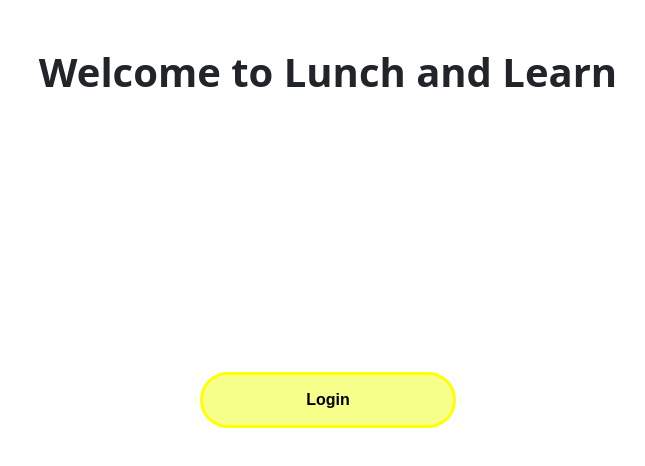
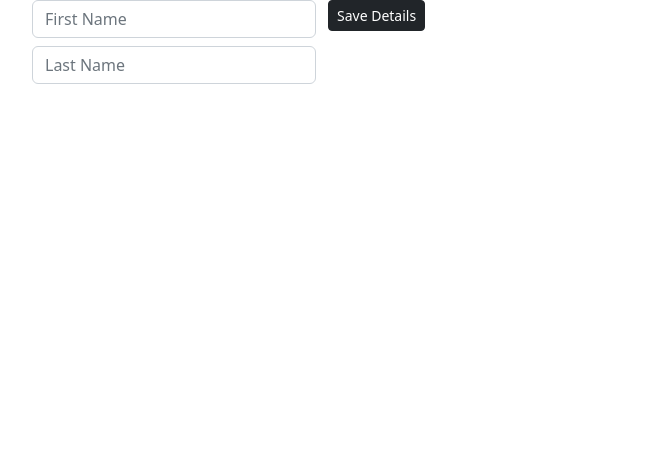
Before and after one commit to ihamiltonelaquil/lunch-and-learn-internal-FE, a Next.js app: page / in a window 1280 px wide. Shown: the top 466 px of the page, without its empty margins (312-957 px from the left). Built offline with nearby package versions, Linux system fonts and the light colour scheme; no server answers.

Commit message:
Messing checking user data, and presenting a form

```diff
--- a/components/AttachmentsList.tsx
+++ b/components/AttachmentsList.tsx
@@ -26,7 +26,7 @@ const AttachmentsList: React.FC<{
       });
   }, [attachmentData, meetingId]);
 
-  console.log(attachmentData);
+
 
   if (!attachmentData.keys) {
     return (
--- /dev/null
+++ b/components/InitLoginPage.tsx
@@ -0,0 +1,67 @@
+import { useEffect, useState } from "react";
+import { useUser } from "@auth0/nextjs-auth0/client";
+
+interface Props {
+  userAuthID: string;
+}
+
+const InitLoginPage = () => {
+  const { user, isLoading } = useUser();
+  const [firstName, setFirstName] = useState("");
+  const [lastName, setLastName] = useState("");
+  const [userAuthID, setUserAuthID] = useState(undefined || String);
+
+  useEffect(() => {
+    if (user?.sub != undefined) {
+      setUserAuthID(user.sub);
+    }
+  }, [user?.sub, userAuthID]);
+
+  function saveData() {
+    let data = {
+      authID: userAuthID,
+      firstName,
+      lastName,
+    };
+
+    fetch("https://localhost:555/api/User", {
+      method: "POST",
+      headers: {
+        Accept: "application/json",
+        "Content-Type": "application/json",
+      },
+      body: JSON.stringify(data),
+    })
+      .then((res) => res.json())
+      .catch((error) => {
+        console.log(error);
+      });
+  }
+  return (
+    <>
+      <div className="container w-50">
+        <div className="container w-50 float-start">
+          <div className="form-group">
+            <input
+              placeholder="First Name"
+              className="form-control mb-2"
+              onChange={(e) => setFirstName(e.target.value)}
+            />
+            <input
+              placeholder="Last Name"
+              className="form-control mb-2"
+              onChange={(e) => setLastName(e.target.value)}
+            />
+          </div>
+        </div>
+        <div className="input-group-append">
+          <button className="btn btn-dark btn-sm" onClick={saveData}>
+            Save Details
+          </button>
+        </div>
+      </div>
+    </>
+  );
+};
+
+export default InitLoginPage;
--- a/components/MainPage.tsx
+++ b/components/MainPage.tsx
@@ -13,8 +13,6 @@ const MainPage = () => {
       setIsTrue(false);
     }, 1);
   }, []);
-
-  console.log(user);
 
   return (
     <>
--- a/components/UpdateMeeting.tsx
+++ b/components/UpdateMeeting.tsx
@@ -49,7 +49,7 @@ const UpdateMeeting: React.FC<MeetingData> = ({
       topic,
       description,
     };
-    console.log(data);
+
     fetch(`https://localhost:555/api/Meeting/${meetingID}`, {
       method: "PUT",
       headers: {
--- a/pages/CRUD/createMeeting.tsx
+++ b/pages/CRUD/createMeeting.tsx
@@ -1,4 +1,4 @@
-import { useEffect, useState } from "react";
+import { useState } from "react";
 import Link from "next/link";
 import { useUser } from "@auth0/nextjs-auth0/client";
 
@@ -35,9 +35,7 @@ const createMeeting = () => {
       .then((response) => {
         setStatus(response.status);
       })
-      .catch((error) => {
-        console.log(error);
-      });
+      .catch((error) => {});
   }
 
   return (
--- a/pages/index.tsx
+++ b/pages/index.tsx
@@ -1,9 +1,24 @@
 import { useUser } from "@auth0/nextjs-auth0/client";
+import { useEffect, useState } from "react";
+import InitLoginPage from "../components/InitLoginPage";
 import LandingPage from "../components/LandingPage";
 import MainPage from "../components/MainPage";
 
 const Index = () => {
   const { user, isLoading } = useUser();
+  const [userData, setUserData] = useState({});
+
+  useEffect(() => {
+    fetch(`https://localhost:555/api/user/${user?.sub}`)
+      .then((res) => res.json())
+      .then((data) => {
+        setUserData(data);
+      });
+  }, [userData]);
+
+  if (Object.keys(userData).length != 1) {
+    return <InitLoginPage />;
+  }
 
   return (
     <>
@@ -14,7 +29,6 @@ const Index = () => {
           <LandingPage />
         </div>
       )}
-
       {user && (
         <div>
           <MainPage />
```
